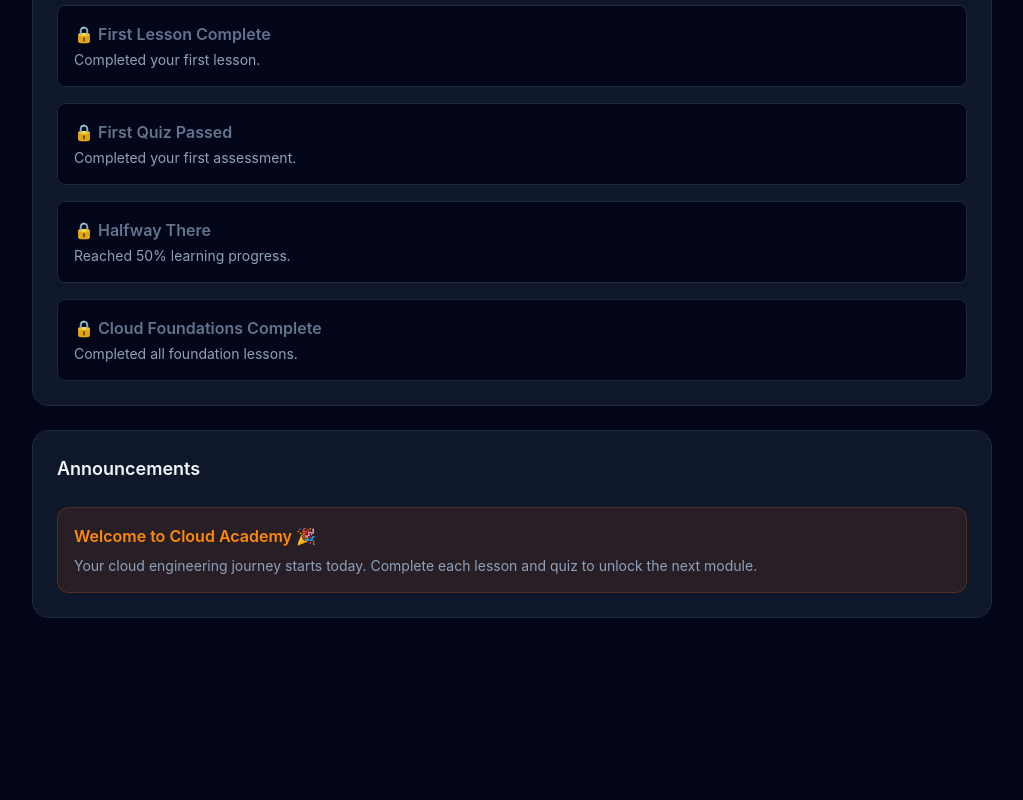
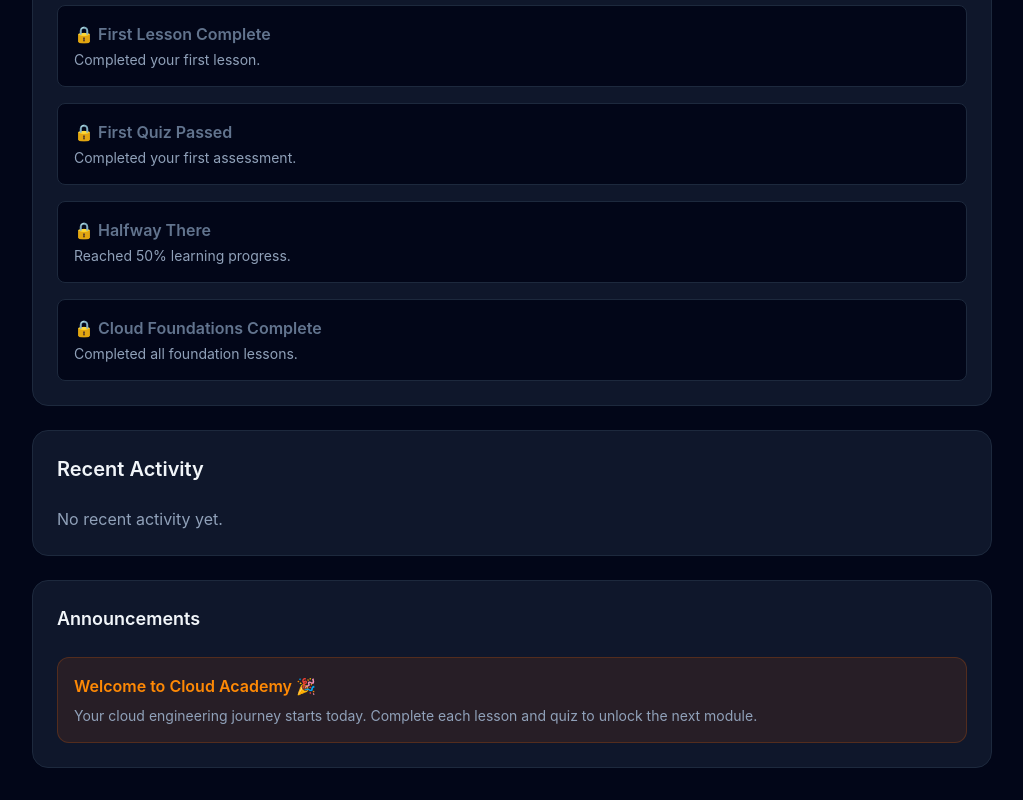
Before and after one commit to dominiccalixtro/cloud_academy, a React (Vite) app in the folder frontend/: page /dashboard in a window 1280 px wide. Shown: the part 878-1678 px from the top of the page, without its empty margins (256-1279 px from the left). Before the commit the page ends 1528 px from the top, so only its background shows below. Built offline with nearby package versions, Linux system fonts and the light colour scheme.

Commit message:
feat: add recent activity dashboard

```diff
--- /dev/null
+++ b/frontend/src/features/dashboard/components/ActivityCard.tsx
@@ -0,0 +1,74 @@
+import {
+  getRecentActivities,
+} from "../services/activity.service";
+
+
+export function ActivityCard() {
+  const activities =
+    getRecentActivities();
+
+
+  return (
+    <div className="rounded-2xl border border-slate-800 bg-slate-900 p-6">
+
+      <h2 className="text-xl font-semibold">
+        Recent Activity
+      </h2>
+
+
+      <div className="mt-6 space-y-4">
+
+        {activities.length === 0 ? (
+          <p className="text-slate-400">
+            No recent activity yet.
+          </p>
+        ) : (
+
+          activities.map((activity) => (
+
+            <div
+              key={activity.id}
+              className="
+                rounded-lg
+                border
+                border-slate-800
+                bg-slate-950
+                p-4
+              "
+            >
+
+              <div className="flex items-center gap-2">
+
+                <span className="text-green-400">
+                  ✓
+                </span>
+
+                <h3 className="font-semibold">
+                  {activity.title}
+                </h3>
+
+              </div>
+
+
+              <p className="mt-2 text-sm text-slate-400">
+                {activity.description}
+              </p>
+
+
+              <p className="mt-2 text-xs text-slate-500">
+                {new Date(
+                  activity.date
+                ).toLocaleString()}
+              </p>
+
+            </div>
+
+          ))
+
+        )}
+
+      </div>
+
+    </div>
+  );
+}
--- a/frontend/src/features/dashboard/pages/DashboardPage.tsx
+++ b/frontend/src/features/dashboard/pages/DashboardPage.tsx
@@ -5,31 +5,42 @@ import { RecentQuizCard } from "../components/RecentQuizCard";
 import { AnnouncementCard } from "../components/AnnouncementCard";
 import { LearningStatsCard } from "../components/LearningStatsCard";
 import { AchievementCard } from "../components/AchievementCard";
+import { ActivityCard } from "../components/ActivityCard";
+
 
 export function DashboardPage() {
   return (
     <div className="space-y-6">
+
       <WelcomeCard />
 
 
       <div className="grid grid-cols-1 gap-6 lg:grid-cols-2">
+
         <LearningStatsCard />
 
         <ContinueLearningCard />
+
       </div>
 
 
       <div className="grid grid-cols-1 gap-6 lg:grid-cols-2">
+
         <ProgressCard />
 
         <RecentQuizCard />
+
       </div>
 
 
       <AchievementCard />
 
 
+      <ActivityCard />
+
+
       <AnnouncementCard />
+
     </div>
   );
 }
```
